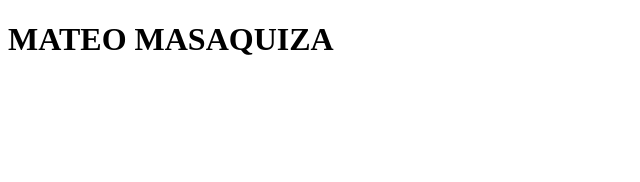
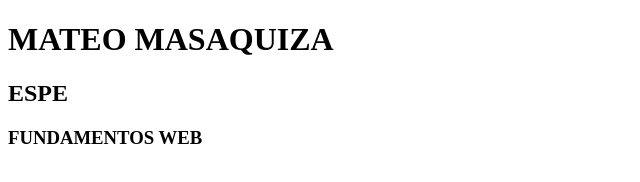
Before and after one commit to MateoDavid3/FundamentosWebGIT, a plain HTML site: page index.html in a window 1280 px wide. Shown: the whole page, without its empty margins (0-640 px from the left). Drawn offline with Linux system fonts and the light colour scheme.

Commit message:
siguiente comentario

```diff
--- a/index.html
+++ b/index.html
@@ -7,5 +7,7 @@
 </head>
 <body>
     <h1>MATEO MASAQUIZA</h1>
+    <h2>ESPE</h2>
+    <h3>FUNDAMENTOS WEB</h3>
 </body>
 </html>
```
